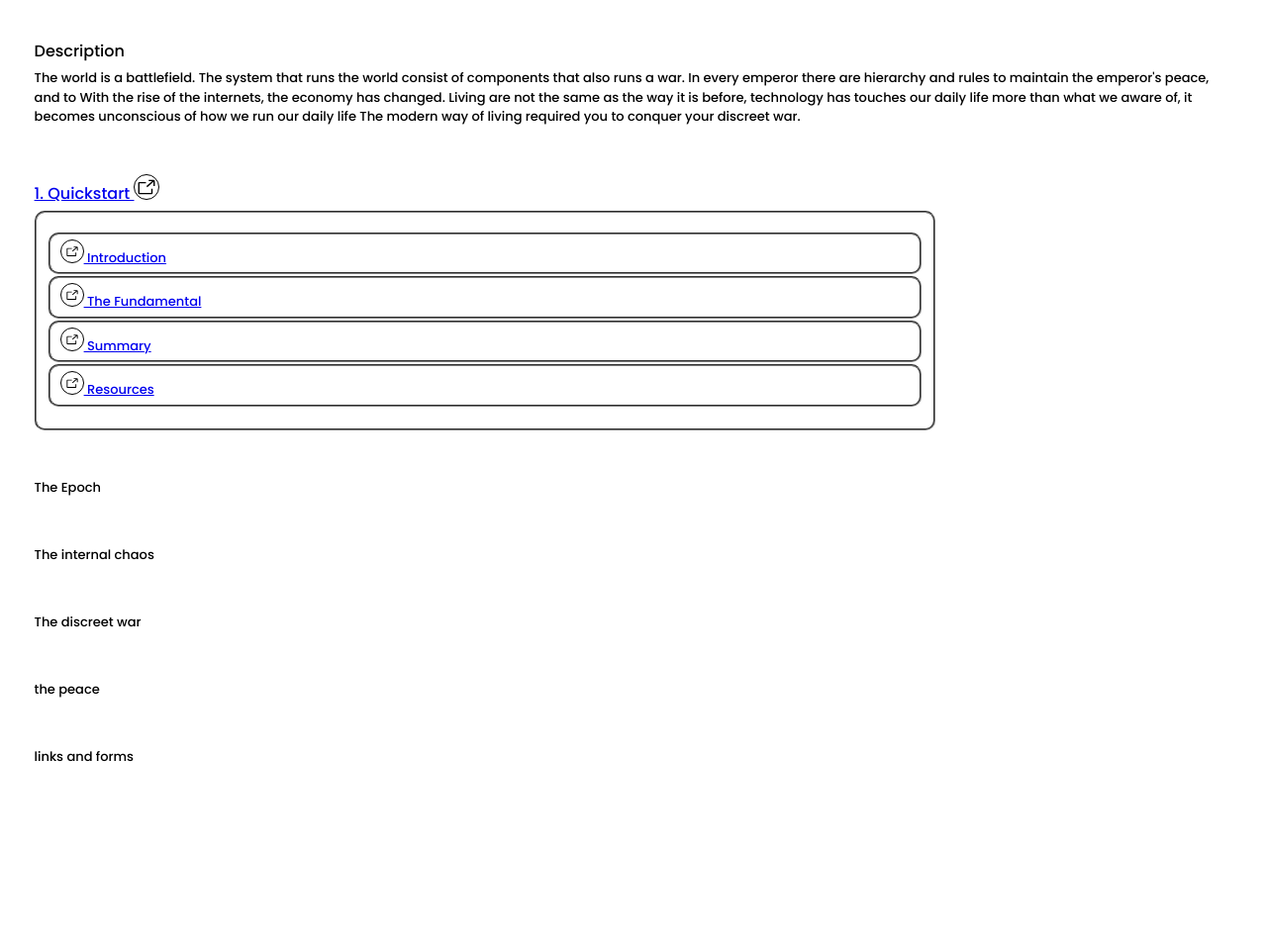
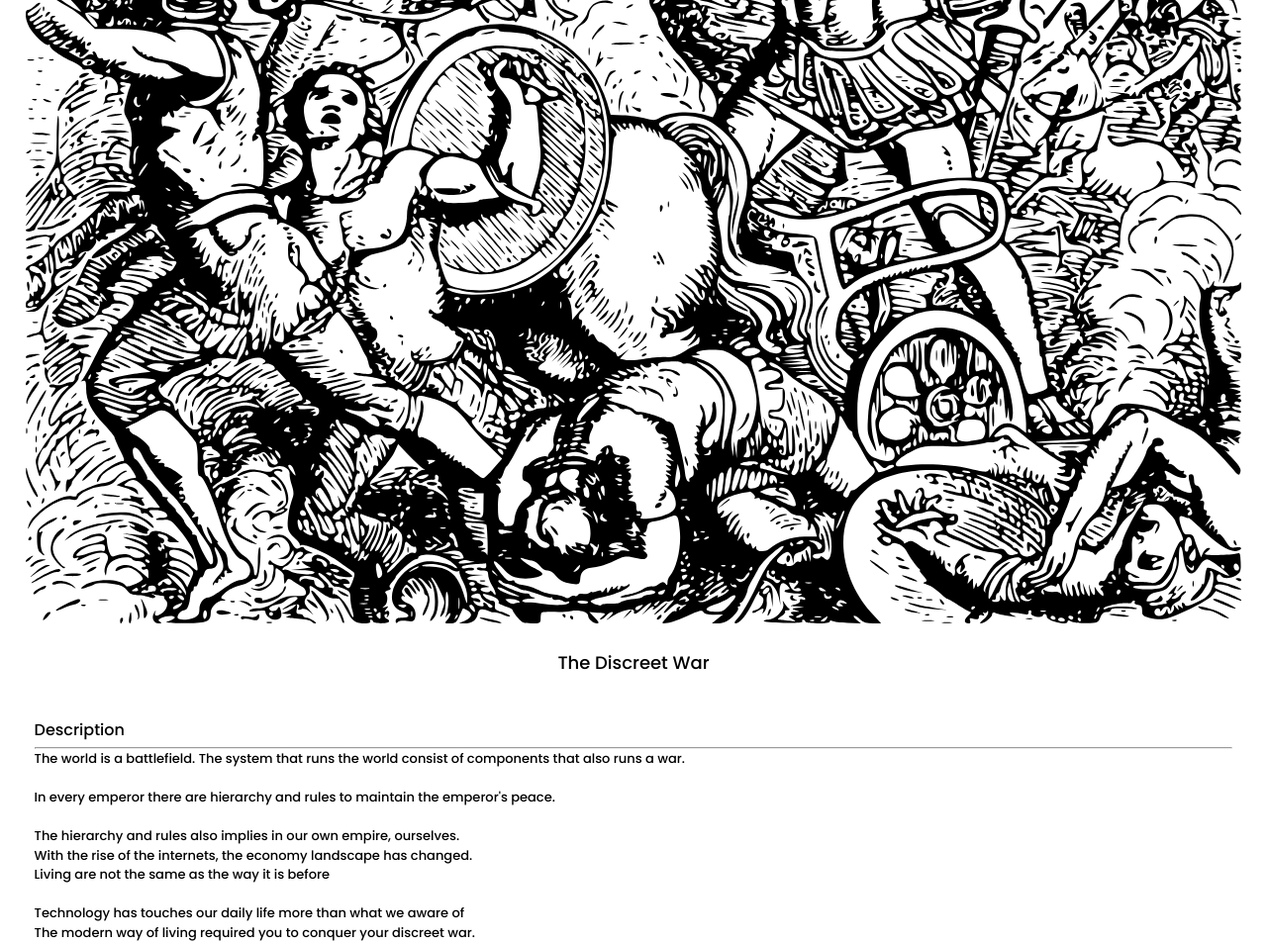
Before and after one commit to nadeemramli/discreet-war-book, a website built with Vite: page index.html in a window 1280 px wide. Shown: the part 559-1514 px from the top of the page at 99% size. Before the commit the page ends 1390 px from the top, so only its background shows below. Built offline with nearby package versions, Linux system fonts and the light colour scheme; a web font is replaced by a local one.

Commit message:
Small Changes
Tweak few changes

```diff
--- a/index.html
+++ b/index.html
@@ -35,19 +35,26 @@
     <div>
       <div>
         <div>
-          <h1 style="font-family:'La Beller Aurore'"> The Discreet War </h1>
-          <img height="20%" width="20%" id="home-image" src="/images/discreet_war.svg">
+          <img id="home-image" src="/images/discreet_war.svg">
         </div>
+        <div id="home-headline">The Discreet War</div>
       </div>
       <div class="main-section">
         <div>
           <h3 class="main-headline">Description</h3>
         </div>
         <div class ="description-container">
-          <p>The world is a battlefield. The system that runs the world consist of components that also runs a war. In every emperor there are hierarchy and rules to maintain the emperor's peace, and to
-            With the rise of the internets, the economy has changed.
-            Living are not the same as the way it is before, technology has touches our daily life more than what we aware of, it becomes unconscious of how we run our daily life
-            The modern way of living required you to conquer your discreet war. </p>
+          <p> <hr>
+            The world is a battlefield. The system that runs the world consist of components that also runs a war.<br>
+             <br>
+            In every emperor there are hierarchy and rules to maintain the emperor's peace.<br>
+             <br>
+            The hierarchy and rules also implies in our own empire, ourselves.<br>
+            With the rise of the internets, the economy landscape has changed.<br>
+            Living are not the same as the way it is before<br>
+             <br>
+            Technology has touches our daily life more than what we aware of<br>
+            The modern way of living required you to conquer your discreet war.</p>
         </div>
       </div>
         <div class="main-section">
--- a/style.css
+++ b/style.css
@@ -119,12 +119,19 @@ svg {
 }
 
 #home-image{
+  margin-top: 35px;
   align-items: center;
   justify-content: center;
   display:block;
   margin-left: auto;
   margin-right: auto;
-  width: 40%
+  width: 100%
+}
+
+#home-headline{
+  margin-top: 2vmax;
+  text-align: center;
+  font-size: large;
 }
 
 .header {
@@ -169,8 +176,8 @@ svg {
 }
 
 .main-topic {
-  padding: 20px 10px 20px 10px;
-  margin: 0px 300px 0px 0px;
+  padding: 2vmin 1vmin 2vmin 1vmin;
+  margin: 0vmin 5vmax 0vmin 0vmin;
 
   border-style: groove;
   border-width: 2px;
@@ -182,13 +189,18 @@ svg {
 }
 
 .main-topic-item {
-  padding: 5px 0px 5px 10px;
-  margin: 0px 2px 2px 2px;
+  display: flex;
+  flex-direction: row;
+  justify-content: center;
+  align-items: center;
 
+  padding: 0.5vmin 0vmin 1vmin 0.5vmin;
+  margin: 0vmax 0.2vmax 0.2vmax 0.2vmax;
   border-style: groove;
   border-width: 2px;
   border-radius: 10px;
   border-color: gray;
+  display: block;
 
 
 }
```
